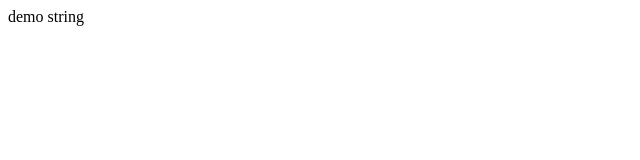
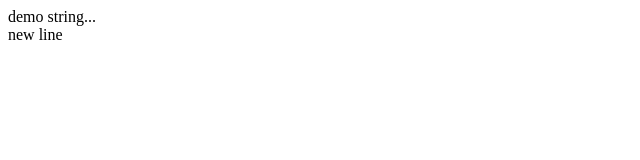
Before and after one commit to Wesley01/Testgit, a plain HTML site: page index.html in a window 1280 px wide. Shown: the full height of the page, 0-640 px from the left. Drawn offline with Linux system fonts and the light colour scheme.

Commit message:
add new line by other way

```diff
--- a/index.html
+++ b/index.html
@@ -4,7 +4,7 @@
     </head>
     <body>
         <script>
-            document.write("demo string");
+            document.write("demo string...<br /> new line");
         </script>
     </body>
 </html>
```
